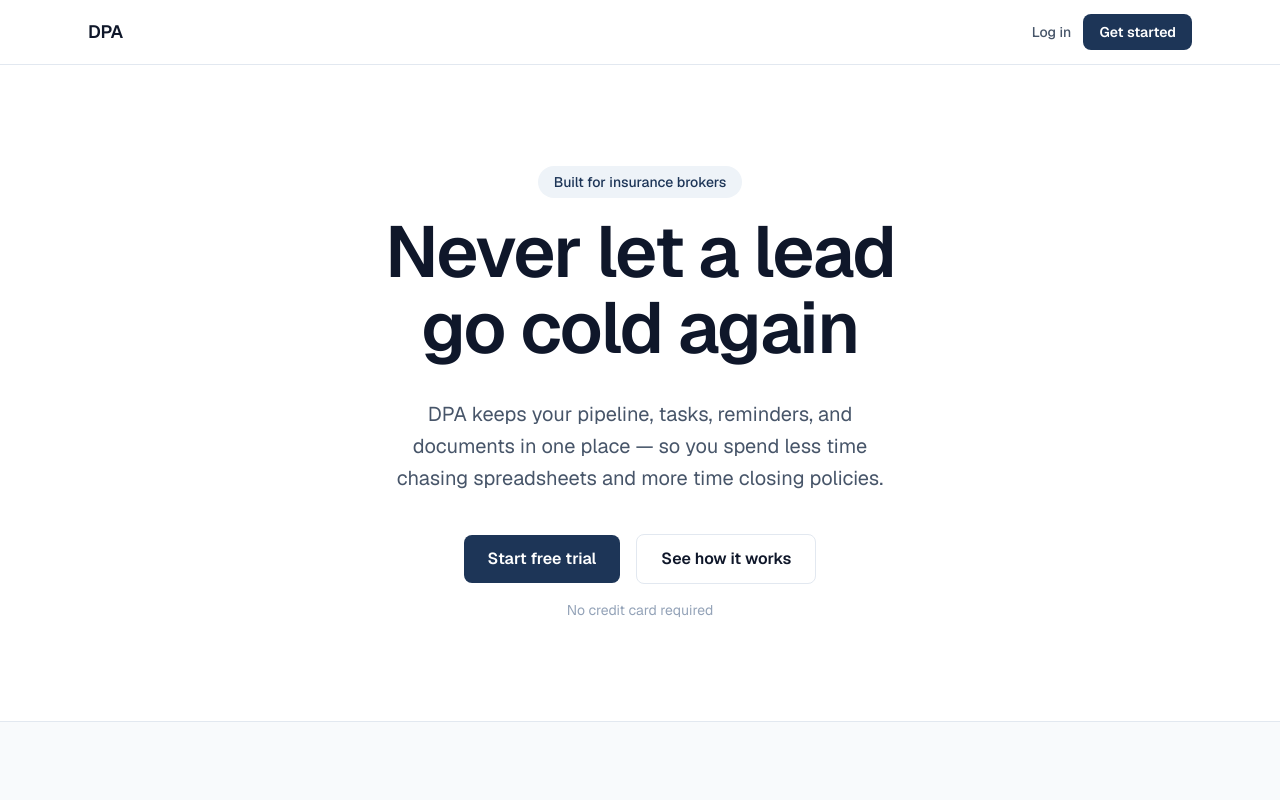
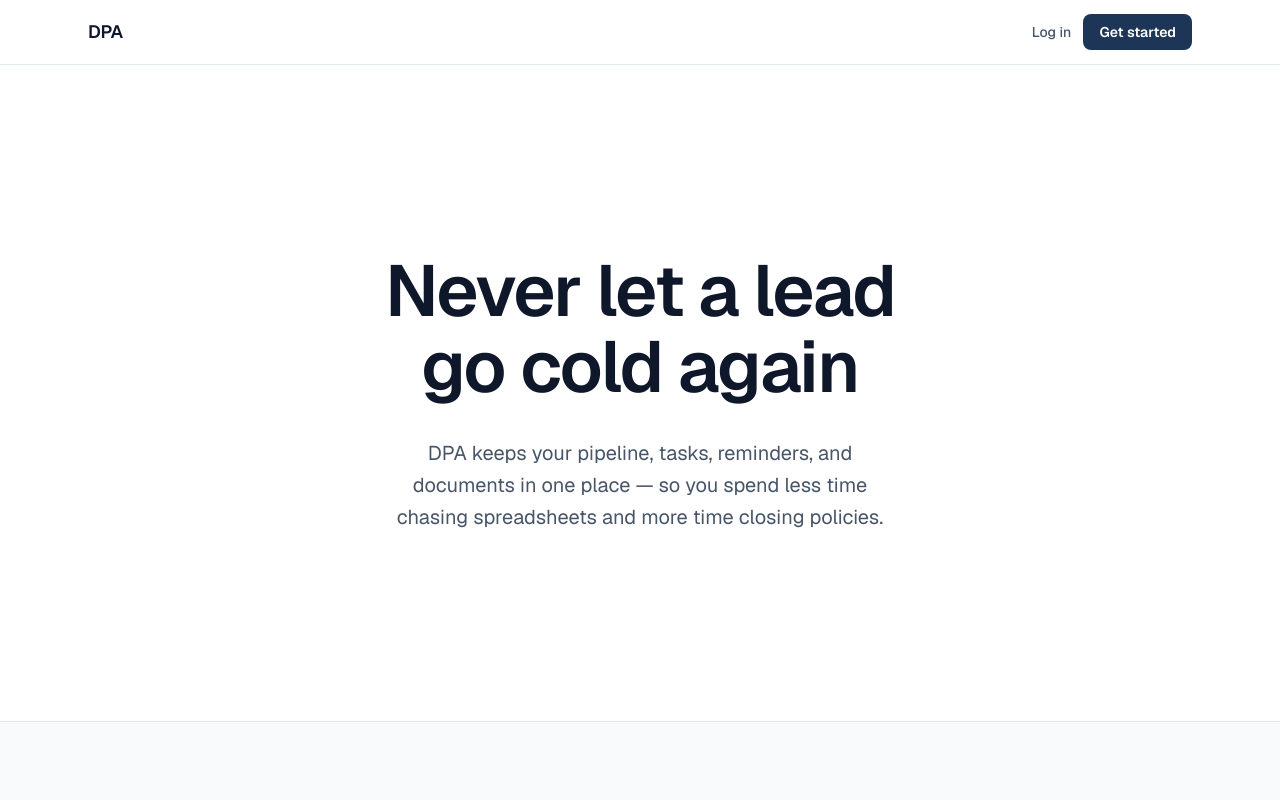
Before and after one commit to DPA-Tricore/public-website, a Next.js app: page / in a window 1280 px wide. Shown: the top 800 px of the page. Built offline with nearby package versions, Linux system fonts and the light colour scheme.

Commit message:
content: strip hero to headline and subhead only

```diff
--- a/components/Hero.tsx
+++ b/components/Hero.tsx
@@ -1,10 +1,6 @@
 export default function Hero() {
   return (
     <section className="mx-auto flex min-h-[calc(90svh-4rem)] max-w-6xl flex-col items-center justify-center px-6 text-center">
-      <p className="mb-4 inline-block rounded-full bg-brand-subtle px-4 py-1.5 text-sm font-medium text-brand">
-        Built for insurance brokers
-      </p>
-
       <h1 className="mx-auto max-w-4xl text-balance text-6xl font-semibold leading-[1.05] tracking-tight text-foreground sm:text-7xl">
         Never let a lead go cold again
       </h1>
@@ -14,25 +10,6 @@ export default function Hero() {
         so you spend less time chasing spreadsheets and more time closing
         policies.
       </p>
-
-      <div className="mt-10 flex flex-col items-center justify-center gap-4 sm:flex-row">
-        <a
-          href="#"
-          className="w-full rounded-lg bg-brand px-6 py-3 text-base font-semibold text-white transition-colors hover:bg-brand-hover sm:w-auto"
-        >
-          Start free trial
-        </a>
-        <a
-          href="#how-it-works"
-          className="w-full rounded-lg border border-border px-6 py-3 text-base font-semibold text-foreground transition-colors hover:bg-surface sm:w-auto"
-        >
-          See how it works
-        </a>
-      </div>
-
-      <p className="mt-4 text-sm text-subtle-foreground">
-        No credit card required
-      </p>
     </section>
   );
 }
```
